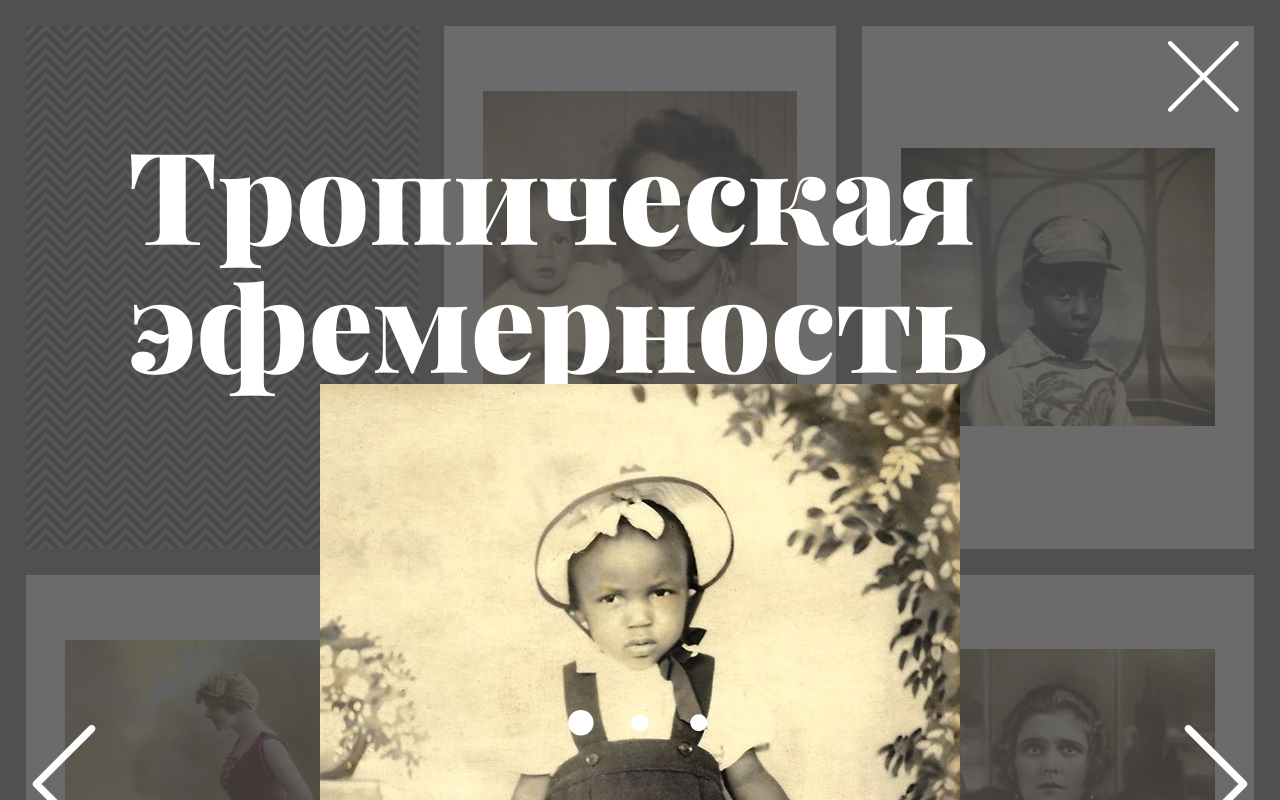
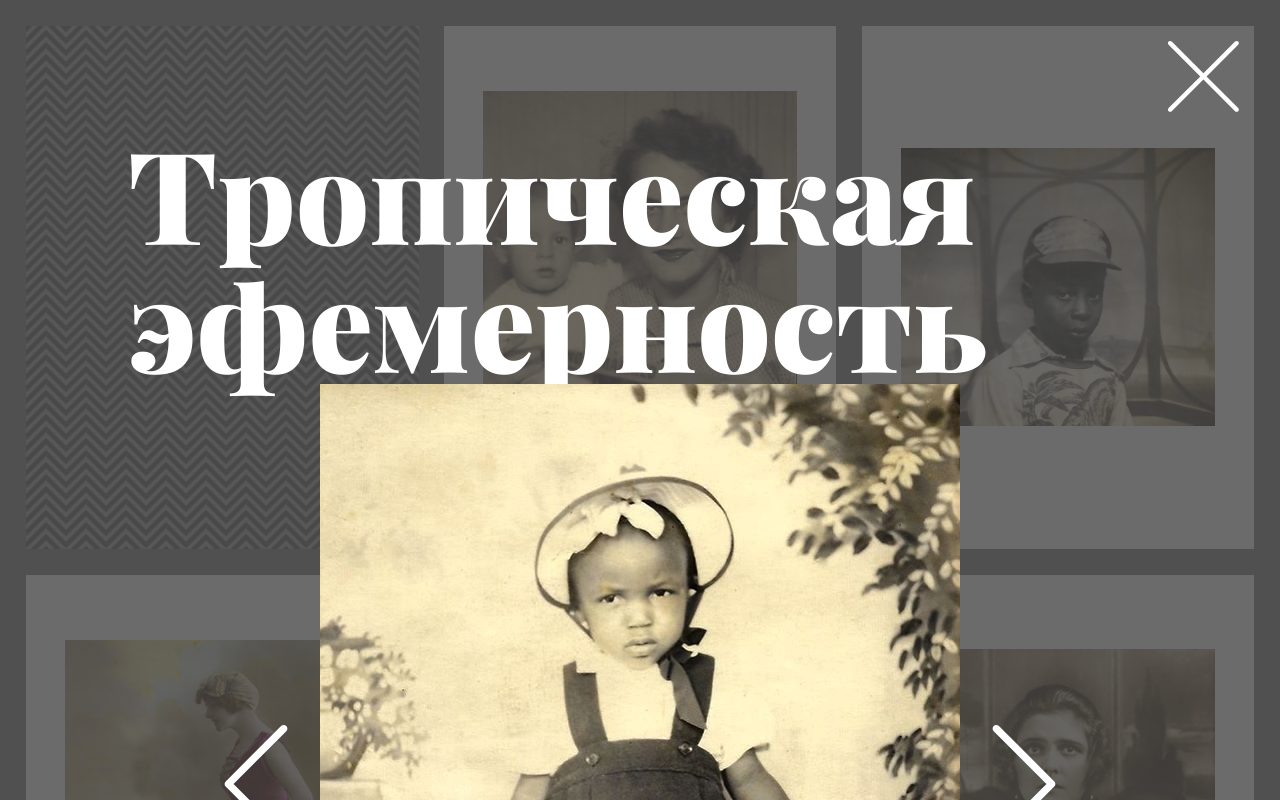
Before and after one commit to rominmx/ural-biennal, a Vue app: page / in a window 1280 px wide. Both pictures are taken after a click on the button 221 px from the left and 287 px from the top of the page. Shown: the top 800 px of the page. Built offline with nearby package versions, Linux system fonts and the light colour scheme.

Commit message:
Change vertical alignment of CardInfo component Update swipe events

```diff
--- a/src/components/CardInfo.vue
+++ b/src/components/CardInfo.vue
@@ -11,6 +11,7 @@
         v-show="!description"
         :class="$style.contentInner"
       >
+        <div :class="$style.sliderContainer">
           <control
             :class="[$controls.navButton, $controls.navButtonBack]"
             icon="icon_arrow"
@@ -27,6 +28,7 @@
             :class="$style.image"
             @click="$emit('toggleDescription')"
           />
+        </div>
         <card-navigation
           :index="itemIndex"
           :length="groupLength"
@@ -97,11 +99,11 @@ export default {
     this.element = new Hammer(this.$refs.image);
 
     this.element.on('swipeleft', () => {
-      this.$emit('goBack');
+      this.$emit('goNext');
     });
 
     this.element.on('swiperight', () => {
-      this.$emit('goNext');
+      this.$emit('goBack');
     });
   },
   beforeDestroy() {
--- a/src/stylesheets/cardInfo.scss
+++ b/src/stylesheets/cardInfo.scss
@@ -26,7 +26,14 @@
 .contentInner {
   flex-grow: 1;
   display: flex;
-  justify-content: space-between;
+  flex-direction: column;
+  justify-content: center;
+}
+
+.sliderContainer {
+  flex-grow: 1;
+  display: flex;
+  justify-content: center;
   align-items: center;
 }
 
@@ -49,14 +56,10 @@
 }
 
 .navContainer {
-  position: absolute;
-  bottom: 3vw;
-  left: 0;
-  right: 0;
   display: flex;
   justify-content: center;
   align-items: center;
-  height: 6vw;
+  height: 10vw;
 }
 
 .text {
```
Also changed, not shown: 1 other file (tests, documents, lock files or other folders). Lines whose indentation alone changed are shown as unchanged.
